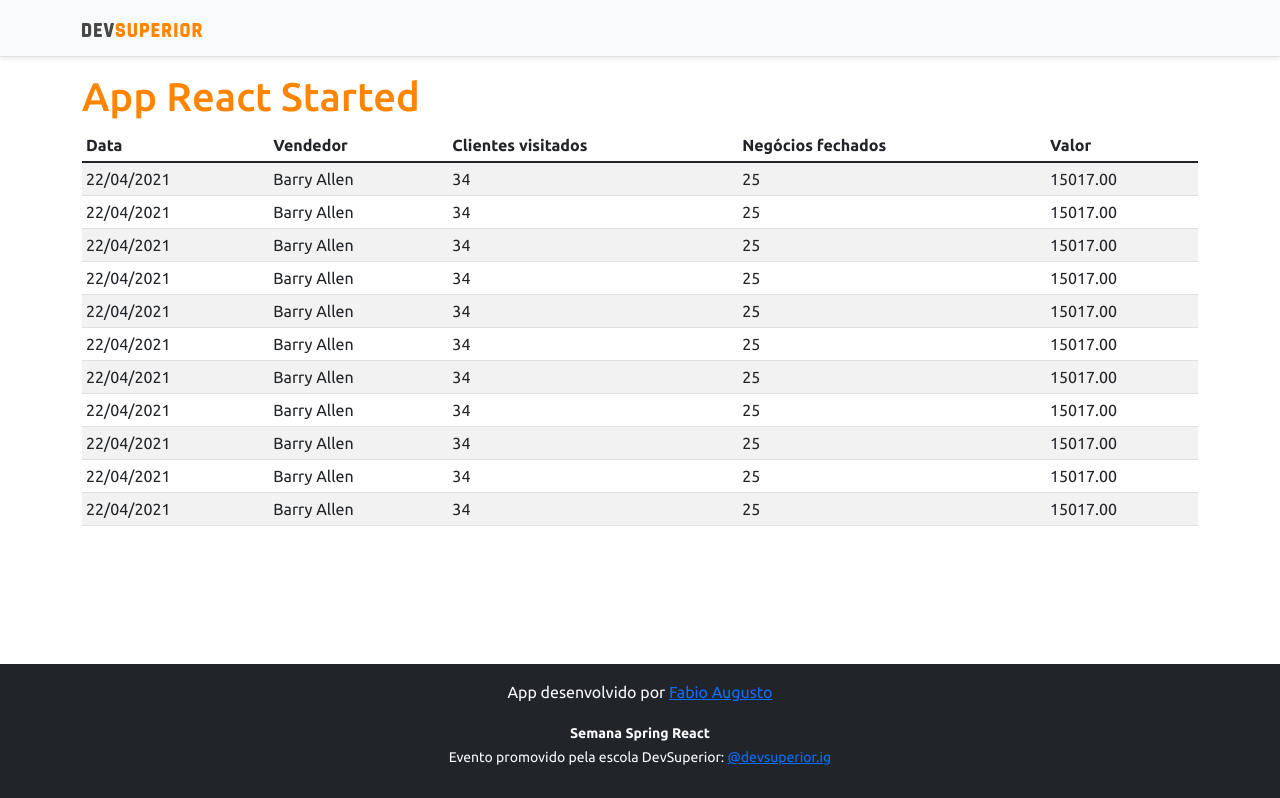
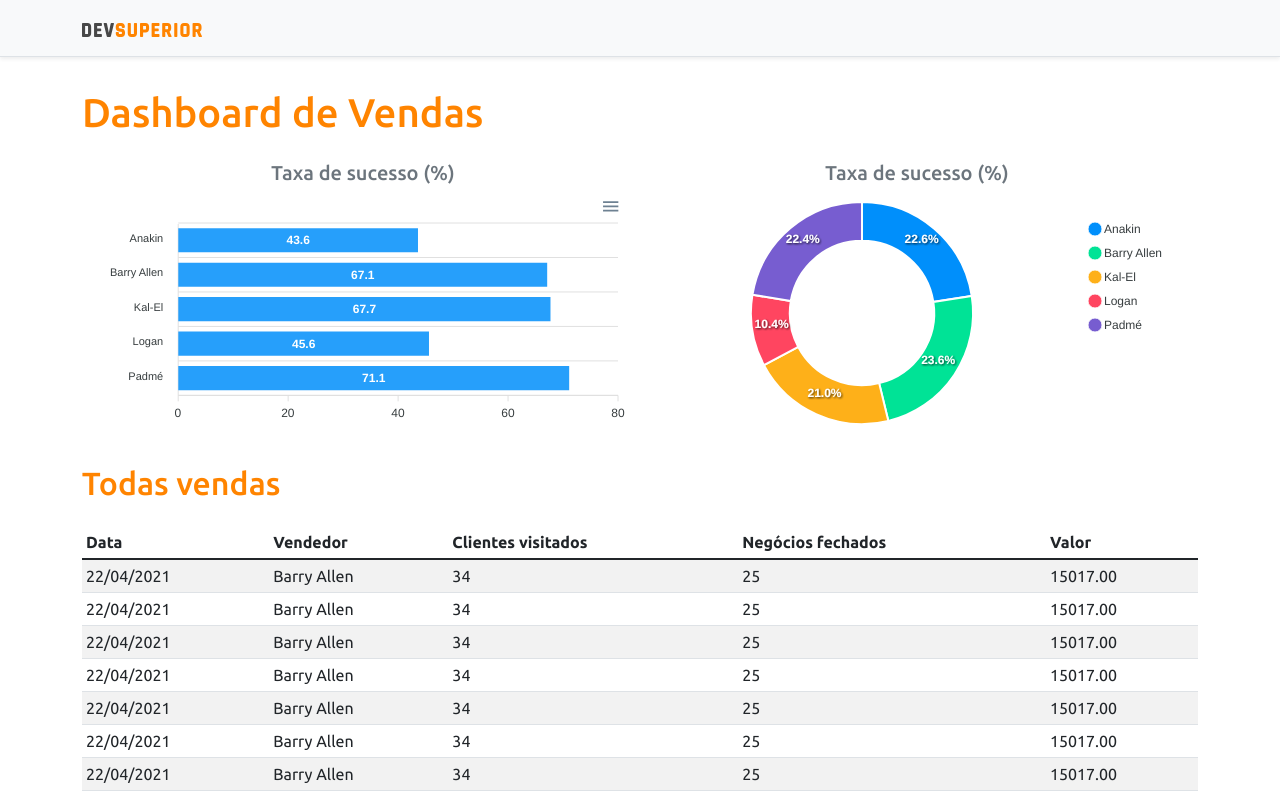
Before and after one commit to Fabioaugustmp/projeto-sds4, a React (Create React App) app in the folder frontend/: page / in a window 1280 px wide. Shown: the top 798 px of the page. Built offline with nearby package versions, Linux system fonts and the light colour scheme.

Commit message:
Static charts ended

```diff
--- a/frontend/package.json
+++ b/frontend/package.json
@@ -11,8 +11,10 @@
     "@types/node": "^12.0.0",
     "@types/react": "^17.0.0",
     "@types/react-dom": "^17.0.0",
+    "apexcharts": "^3.28.1",
     "bootstrap": "^5.1.1",
     "react": "^17.0.2",
+    "react-apexcharts": "^1.3.9",
     "react-dom": "^17.0.2",
     "react-scripts": "4.0.3",
     "typescript": "^4.1.2",
--- a/frontend/src/App.tsx
+++ b/frontend/src/App.tsx
@@ -1,15 +1,30 @@
-import NavBar from 'assets/components';
+import NavBar from 'assets/components/NavBar';
 import DataTable from 'assets/components/DataTable';
 import Footer from 'assets/components/Footer';
 import React from 'react';
+import BarChart from 'assets/components/BarChart';
+import DonutChart from 'assets/components/DonutChart';
 
 function App() {
   return (
     <>
       <NavBar />
       <div className="container">
-        <h1 className="text-primary">App React Started</h1>
-        <DataTable/>
+        <h1 className="text-primary py-3">Dashboard de Vendas</h1>
+        <div className="row px-3">
+          <div className="col-sm-6">
+            <h5 className="text-center text-secondary">Taxa de sucesso (%)</h5>
+            <BarChart />
+          </div>
+          <div className="col-sm-6">
+            <h5 className="text-center text-secondary">Taxa de sucesso (%)</h5>
+            <DonutChart />
+          </div>
+        </div>
+        <div className="py-3">
+          <h2 className="text-primary">Todas vendas</h2>
+        </div>
+        <DataTable />
       </div>
       <Footer />
     </>
--- /dev/null
+++ b/frontend/src/assets/components/BarChart/index.tsx
@@ -0,0 +1,37 @@
+
+import Chart from 'react-apexcharts';
+
+const BarChart = () => {
+
+    const options = {
+        plotOptions: {
+            bar: {
+                horizontal: true,
+            }
+        },
+    };
+
+    const mockData = {
+        labels: {
+            categories: ['Anakin', 'Barry Allen', 'Kal-El', 'Logan', 'Padmé']
+        },
+        series: [
+            {
+                name: "% Sucesso",
+                data: [43.6, 67.1, 67.7, 45.6, 71.1]
+            }
+        ]
+    };
+
+    return (
+
+       <Chart
+            options={{...options, xaxis: mockData.labels}}
+            series={mockData.series}
+            type="bar"
+            height="240"
+       />
+    );
+}
+
+export default BarChart;
--- /dev/null
+++ b/frontend/src/assets/components/DonutChart/index.tsx
@@ -0,0 +1,28 @@
+
+import Chart from 'react-apexcharts';
+
+const DonutChart = () => {
+
+    const mockData = {
+        series: [477138, 499928, 444867, 220426, 473088],
+        labels: ['Anakin', 'Barry Allen', 'Kal-El', 'Logan', 'Padmé']
+    }
+
+    const options = {
+        legend: {
+            show: true
+        }
+    }
+
+    return (
+
+       <Chart
+            options={{...options, labels: mockData.labels}}
+            series={mockData.series}
+            type="donut"
+            height="240"
+       />
+    );
+}
+
+export default DonutChart;
```
Also changed, not shown: frontend/src/assets/components/NavBar/index.tsx (renamed from frontend/src/assets/components/index.tsx), 1 other file (tests, documents, lock files or other folders).
